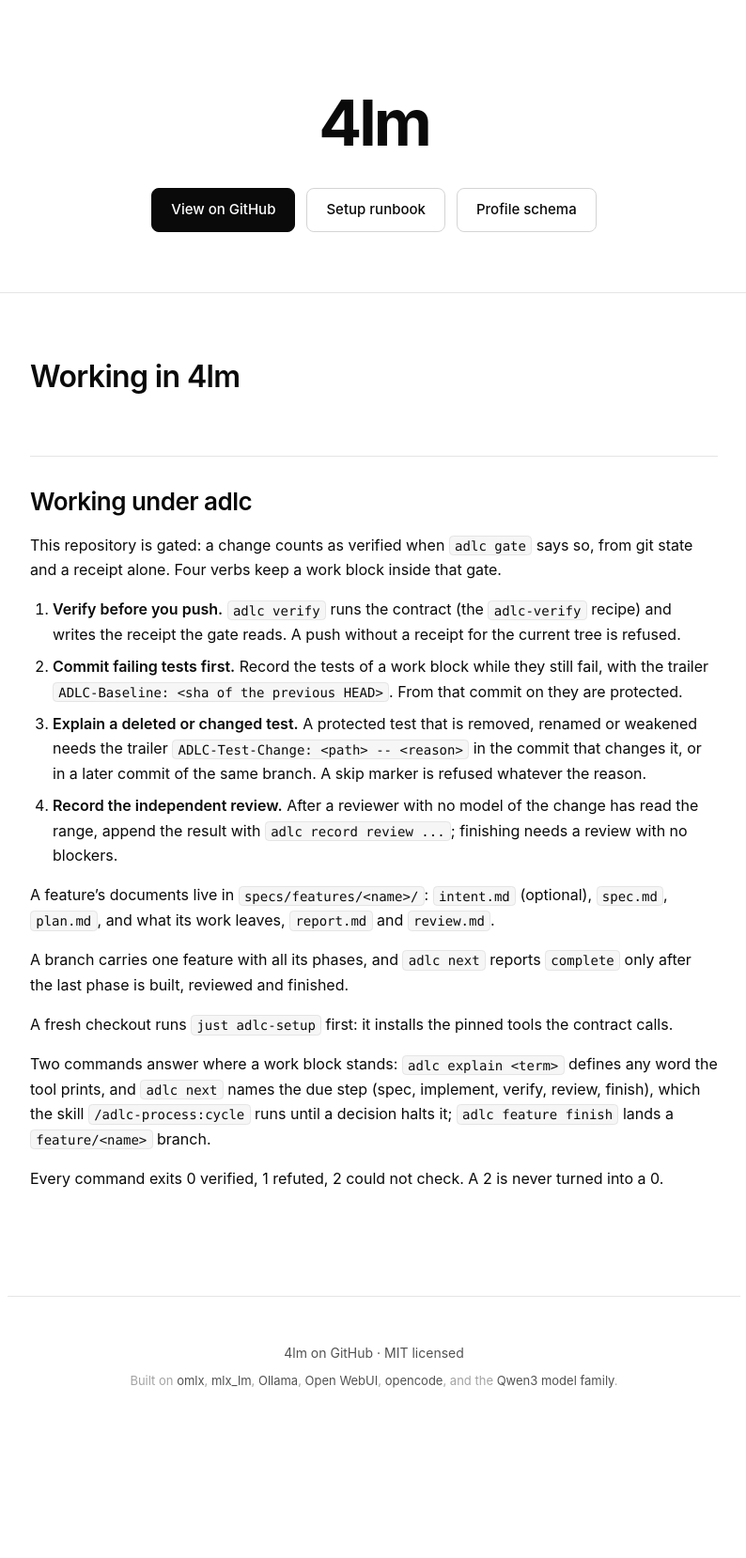
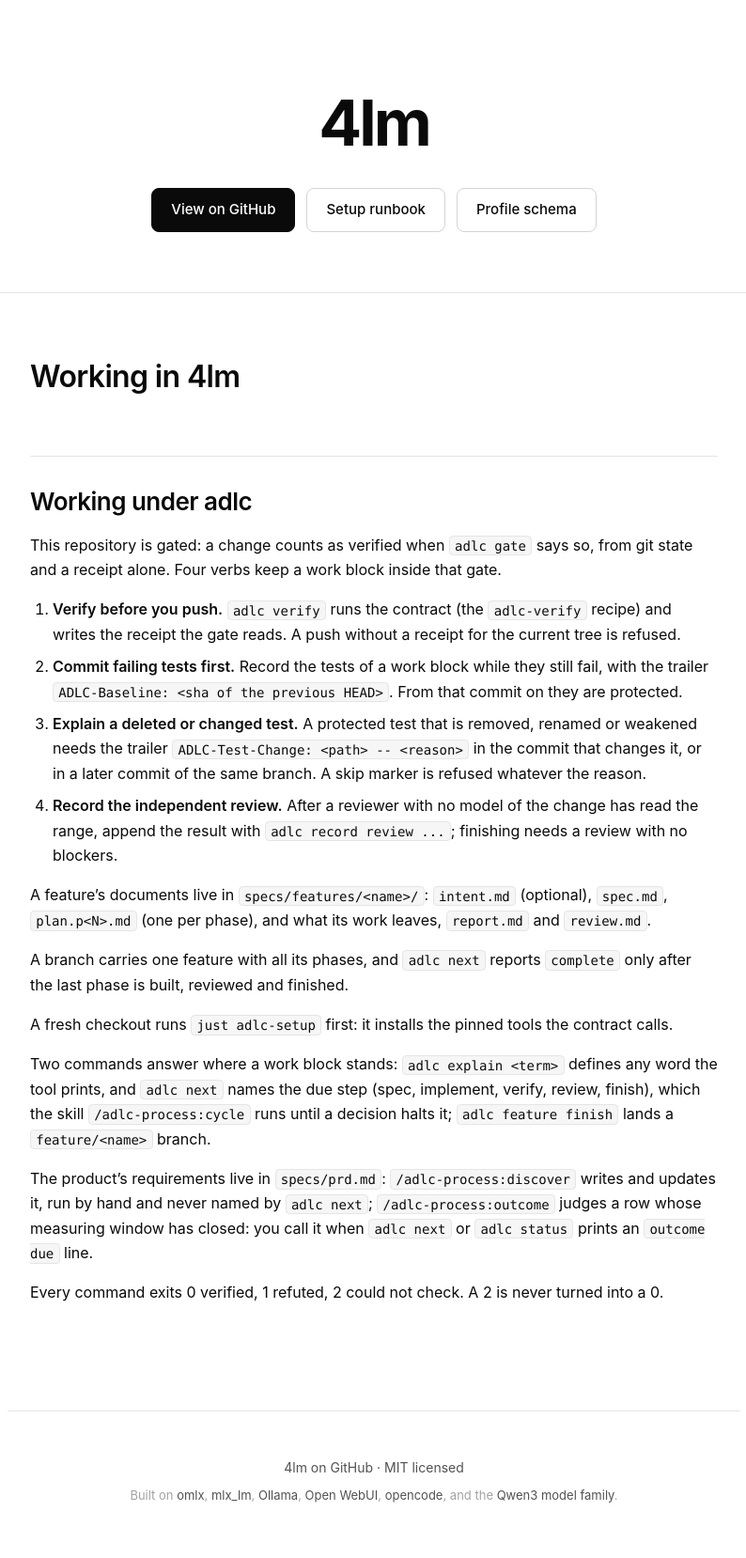
Before and after one commit to lukaspustina/4lm, a Jekyll site: the page built from AGENTS.md, in a window 1280 px wide. Shown: the whole page at 94% size, without its empty margins (242-1036 px from the left). Built offline with Jekyll 4.4.1, drawn with Linux system fonts in a browser that asks for light colours; our own code applies the rules of GitHub Pages for plain Markdown files; before the commit the page ends 1537 px from its top, so only the background shows below that.

Commit message:
chore: repin adlc to v0.12.0

```diff
--- a/AGENTS.md
+++ b/AGENTS.md
@@ -16,7 +16,7 @@ and a receipt alone. Four verbs keep a work block inside that gate.
 4. **Record the independent review.** After a reviewer with no model of the change has read the
    range, append the result with `adlc record review ...`; finishing needs a review with no blockers.
 
-A feature's documents live in `specs/features/<name>/`: `intent.md` (optional), `spec.md`, `plan.md`, and
+A feature's documents live in `specs/features/<name>/`: `intent.md` (optional), `spec.md`, `plan.p<N>.md` (one per phase), and
 what its work leaves, `report.md` and `review.md`.
 
 A branch carries one feature with all its phases, and `adlc next` reports `complete` only
@@ -28,5 +28,9 @@ Two commands answer where a work block stands: `adlc explain <term>` defines any
 prints, and `adlc next` names the due step (spec, implement, verify, review, finish), which the skill
 `/adlc-process:cycle` runs until a decision halts it; `adlc feature finish` lands a `feature/<name>` branch.
 
+The product's requirements live in `specs/prd.md`: `/adlc-process:discover` writes and updates it, run by
+hand and never named by `adlc next`; `/adlc-process:outcome` judges a row whose measuring window has
+closed: you call it when `adlc next` or `adlc status` prints an `outcome due` line.
+
 Every command exits 0 verified, 1 refuted, 2 could not check. A 2 is never turned into a 0.
 <!-- adlc:end -->
```
